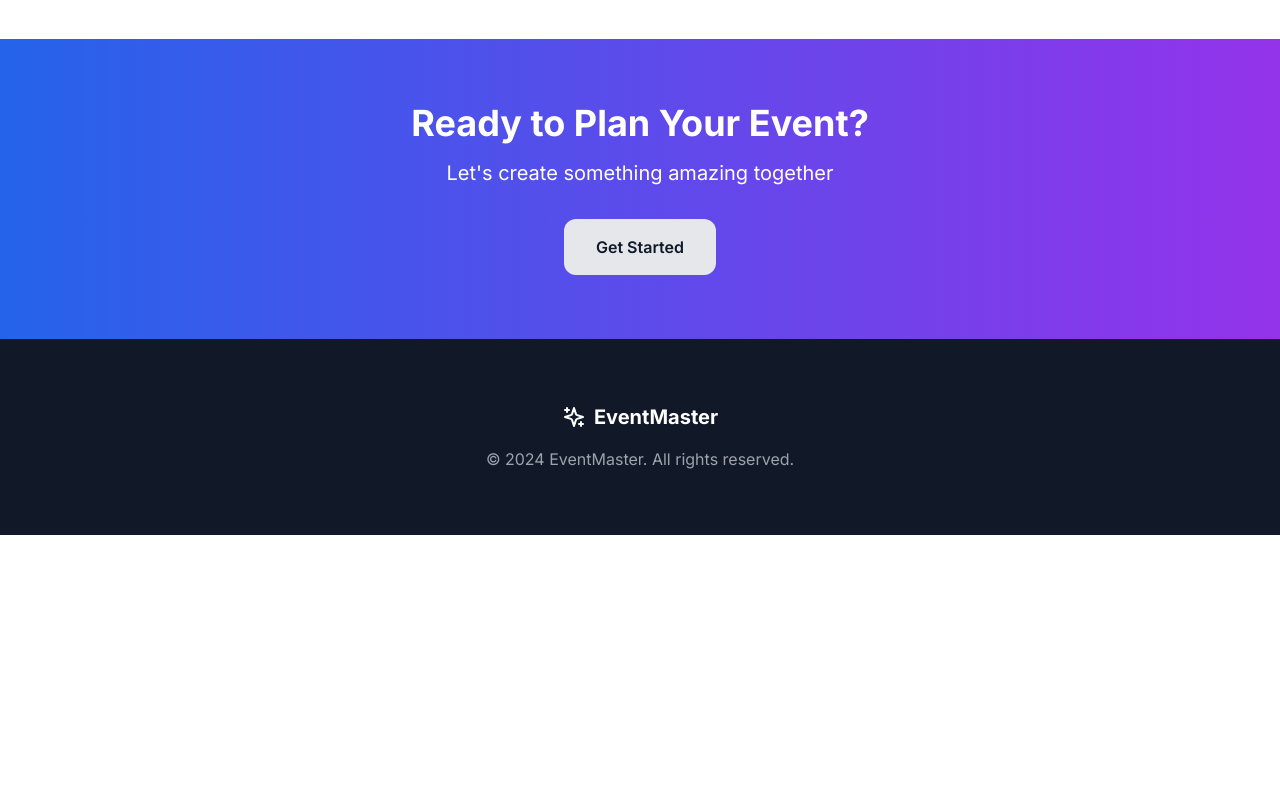
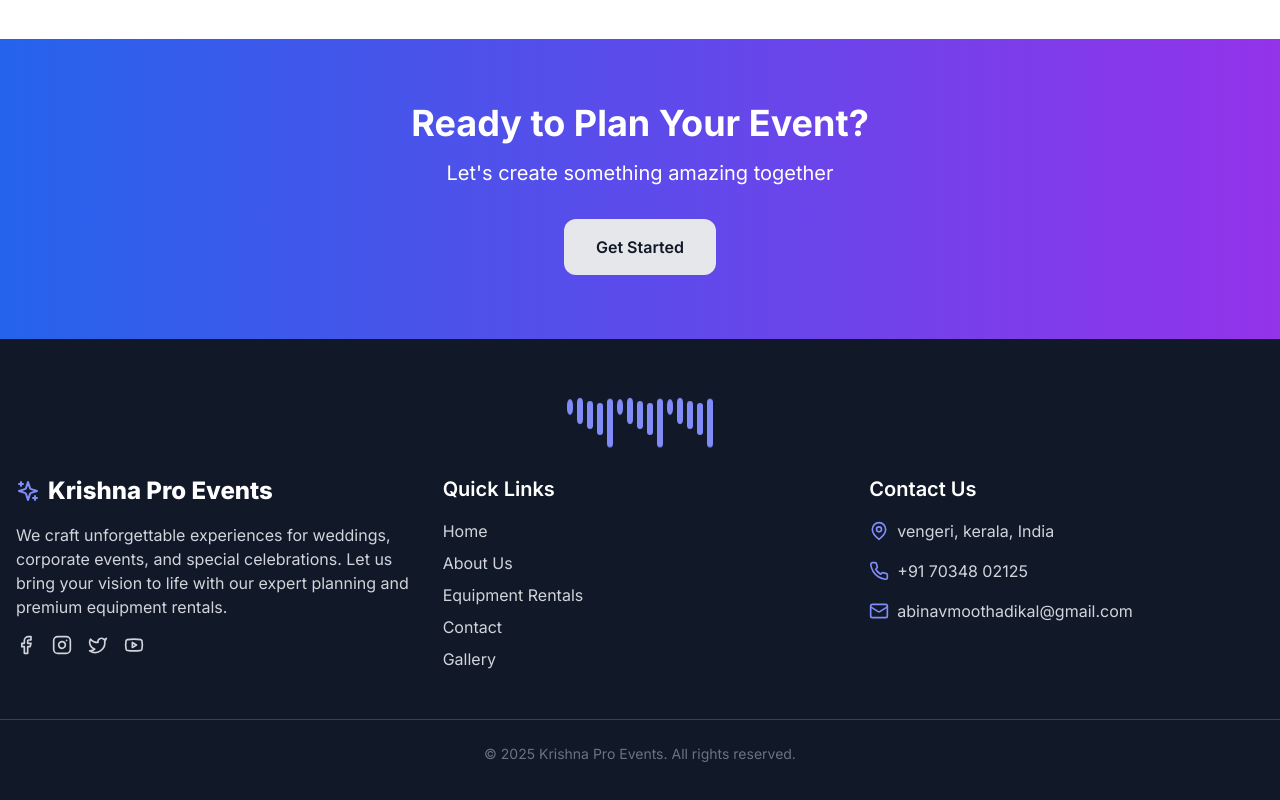
Before and after one commit to Gustavo007-del/eventmaster, a Next.js app: page / in a window 1280 px wide. Shown: the part 3594-4394 px from the top of the page. Before the commit the page ends 4129 px from the top, so only its background shows below. Built offline with nearby package versions, Linux system fonts and the light colour scheme.

Commit message:
footer changes

```diff
--- a/src/components/layout/Footer.tsx
+++ b/src/components/layout/Footer.tsx
@@ -1,18 +1,115 @@
+"use client"
 import Link from 'next/link'
-import { Sparkles } from 'lucide-react'
+import {
+  Sparkles,
+  Mail,
+  Phone,
+  MapPin,
+  Facebook,
+  Instagram,
+  Twitter,
+  Youtube
+} from 'lucide-react'
 
 export function Footer() {
   return (
-    <footer className="bg-gray-900 text-white py-16">
-      <div className="container mx-auto px-4">
-        <div className="text-center">
-          <div className="flex items-center justify-center space-x-2 mb-4">
-            <Sparkles className="w-6 h-6" />
-            <h3 className="text-xl font-bold">EventMaster</h3>
+    <footer className="bg-gray-900 text-gray-300 py-16 relative overflow-hidden">
+      {/* Animated Music Equalizer Bar */}
+      <div className="w-full flex justify-center space-x-1 mb-8 px-4">
+        {[...Array(15)].map((_, i) => (
+          <span
+            key={i}
+            className="inline-block w-1.5 rounded bg-indigo-400 animate-pulse-fast"
+            style={{
+              animationDelay: `${(i % 5) * 150}ms`,
+              height: `${8 + (i % 5) * 8}px`,
+            }}
+          />
+        ))}
+      </div>
+
+      <div className="container mx-auto px-4 grid grid-cols-1 md:grid-cols-3 gap-8">
+        {/* Branding & Description */}
+        <div className="space-y-4">
+          <div className="flex items-center space-x-2">
+            <Sparkles className="w-6 h-6 text-indigo-400" />
+            <h3 className="text-2xl font-extrabold text-white">Krishna Pro Events</h3>
           </div>
-          <p className="text-gray-400">© 2024 EventMaster. All rights reserved.</p>
+          <p>
+            We craft unforgettable experiences for weddings, corporate events, and special celebrations.
+            Let us bring your vision to life with our expert planning and premium equipment rentals.
+          </p>
+          <div className="flex space-x-4">
+            <Link href="https://facebook.com" aria-label="Facebook" className="hover:text-white">
+              <Facebook className="w-5 h-5" />
+            </Link>
+            <Link href="https://instagram.com" aria-label="Instagram" className="hover:text-white">
+              <Instagram className="w-5 h-5" />
+            </Link>
+            <Link href="https://twitter.com" aria-label="Twitter" className="hover:text-white">
+              <Twitter className="w-5 h-5" />
+            </Link>
+            <Link href="https://youtube.com" aria-label="YouTube" className="hover:text-white">
+              <Youtube className="w-5 h-5" />
+            </Link>
+          </div>
+        </div>
+
+        {/* Quick Links */}
+        <div>
+          <h4 className="text-xl font-semibold text-white mb-4">Quick Links</h4>
+          <ul className="space-y-2">
+            <li>
+              <Link href="/" className="hover:text-white">Home</Link>
+            </li>
+            <li>
+              <Link href="/" className="hover:text-white">About Us</Link>
+            </li>
+            <li>
+              <Link href="/equipment-rental" className="hover:text-white">Equipment Rentals</Link>
+            </li>
+            <li>
+              <Link href="/contact" className="hover:text-white">Contact</Link>
+            </li>
+            <li>
+              <Link href="/gallery" className="hover:text-white">Gallery</Link>
+            </li>
+          </ul>
+        </div>
+
+        {/* Contact Info */}
+        <div>
+          <h4 className="text-xl font-semibold text-white mb-4">Contact Us</h4>
+          <ul className="space-y-4">
+            <li className="flex items-center space-x-2">
+              <MapPin className="w-5 h-5 text-indigo-400" />
+              <span>vengeri, kerala, India</span>
+            </li>
+            <li className="flex items-center space-x-2">
+              <Phone className="w-5 h-5 text-indigo-400" />
+              <Link href="tel:+919800080000" className="hover:text-white">+91 70348 02125</Link>
+            </li>
+            <li className="flex items-center space-x-2">
+              <Mail className="w-5 h-5 text-indigo-400" />
+              <Link href="mailto:hello@krishnaproevents.com" className="hover:text-white">abinavmoothadikal@gmail.com</Link>
+            </li>
+          </ul>
         </div>
       </div>
+
+      <div className="border-t border-gray-700 mt-12 pt-6 text-center text-sm text-gray-500">
+        © 2025 Krishna Pro Events. All rights reserved.
+      </div>
+
+      <style jsx>{`
+        .animate-pulse-fast {
+          animation: pulseHeight 1s ease-in-out infinite;
+        }
+        @keyframes pulseHeight {
+          0%, 100% { transform: scaleY(1); }
+          50% { transform: scaleY(2); }
+        }
+      `}</style>
     </footer>
   )
 }
```
